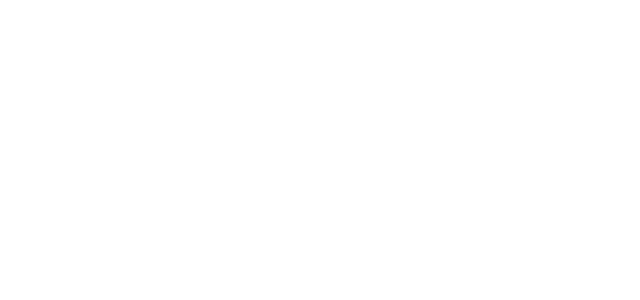
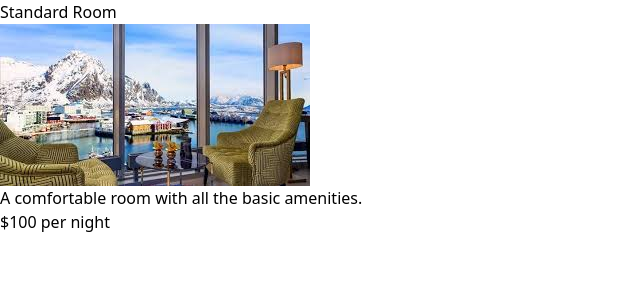
Before and after one commit to Chocopepero/CPSC362Front, a React (Vite) app in the folder client/: page /StandardRoom in a window 1280 px wide. Before the commit this address had no page. Shown: the top 300 px of the page, without its empty margins (0-640 px from the left). Built offline with nearby package versions, Linux system fonts and the light colour scheme.

Commit message:
added standard adn deluxe

```diff
--- a/client/src/App.jsx
+++ b/client/src/App.jsx
@@ -5,7 +5,10 @@
 import IndexPage from './pages/IndexPage.jsx';
 import LoginPage from './pages/LoginPage';
 
+
 import axios from "axios"
+import DeluxeRoom from './rooms/DeluxeRoom';
+import StandardRoom from './rooms/StandardRoom';
 
 
 function App() {
@@ -16,7 +19,8 @@
         <Route index element={<IndexPage />} />
         <Route path="/login" element={<LoginPage />} />
         <Route path="/register" element={<RegisterPage />} />
-
+        <Route path="/DeluxeRoom" element={<DeluxeRoom />} />
+        <Route path="/StandardRoom" element={<StandardRoom />} />
 
 
     </Routes>
--- a/client/src/Header.jsx
+++ b/client/src/Header.jsx
@@ -1,5 +1,6 @@
+import React from "react";
 import {Link} from "react-router-dom";
-import React from "react";
+
 
 export default function Header() {
     return (
--- a/client/src/rooms/DeluxeRoom.jsx
+++ b/client/src/rooms/DeluxeRoom.jsx
@@ -1,12 +1,14 @@
+import deluxeRoomImage from '../images/Hotelpic1.jpeg'; // Adjust the path as necessary
 
+import {Link} from "react-router-dom";
 
-
-export default function DeluxeRoom(){
-
-
-
-
-
-
-
+export default function DeluxeRoom() {
+    return (
+        <div className="deluxe-room">
+            <h2>Deluxe Room</h2>
+            <img src={deluxeRoomImage} alt="Deluxe Room" className="room-image" />
+            <p className="room-description">A spacious room with a beautiful view of the city.</p>
+            <p className="room-price">$200 per night</p>
+        </div>
+    );
 }
--- /dev/null
+++ b/client/src/rooms/StandardRoom.jsx
@@ -0,0 +1,14 @@
+import standardRoomImage from '../images/Hotelpic1.jpeg/'
+
+import {Link} from "react-router-dom";
+
+export default function StandardRoom(){
+    return (
+        <div className="Standard Room">
+            <h2>Standard Room</h2>
+            <img src={standardRoomImage} alt="Standard Room" className="room-image" />
+            <p className="room-description"> A comfortable room with all the basic amenities.</p>
+            <p className="room-price">$100 per night</p>
+        </div>
+    );
+}
```
